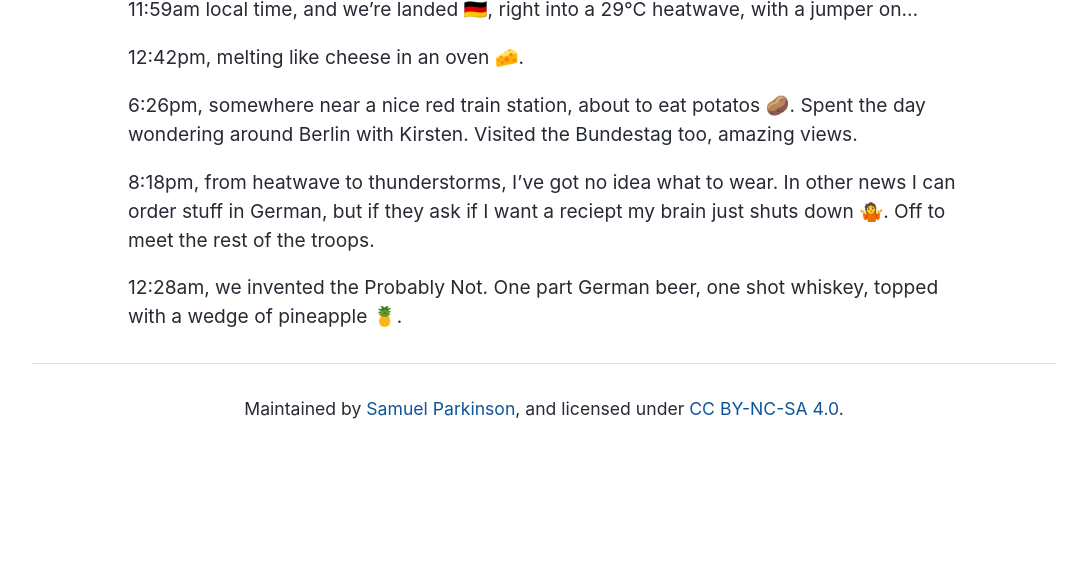
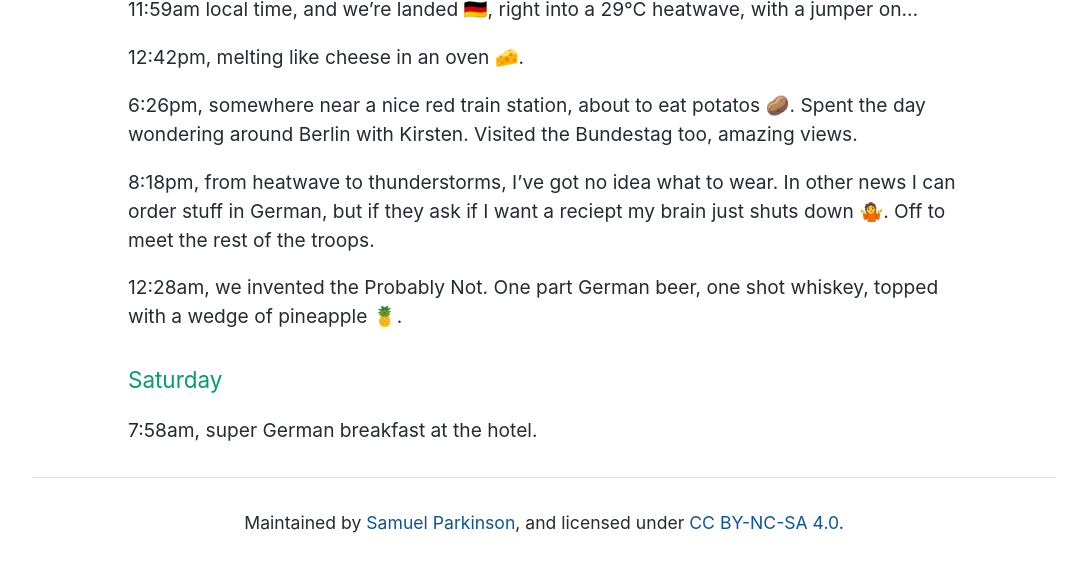
Before and after one commit to sjparkinson/uncomplicated.systems, a Jekyll site: the page built from _posts/2018-06-01-jsconf-eu.md, in a window 1280 px wide and 900 px high, scrolled down 1102 px, cut to the strip 332-900 px from the top of the window. Shown: the whole strip, without its empty margins (96-1183 px from the left). Built offline with Jekyll 4.4.1, drawn with Linux system fonts in a browser that asks for light colours; before the commit the page ends 1888 px from its top, so only the background shows below that.

Commit message:
Update 2018-06-01-jsconf-eu.md

```diff
--- a/_posts/2018-06-01-jsconf-eu.md
+++ b/_posts/2018-06-01-jsconf-eu.md
@@ -27,3 +27,7 @@ I'm off to JSConf EU this weekend, updates to follow.
 8:18pm, from heatwave to thunderstorms, I've got no idea what to wear. In other news I can order stuff in German, but if they ask if I want a reciept my brain just shuts down 🤷. Off to meet the rest of the troops.
 
 12:28am, we invented the Probably Not. One part German beer, one shot whiskey, topped with a wedge of pineapple 🍍.
+
+### Saturday
+
+7:58am, super German breakfast at the hotel.
```
